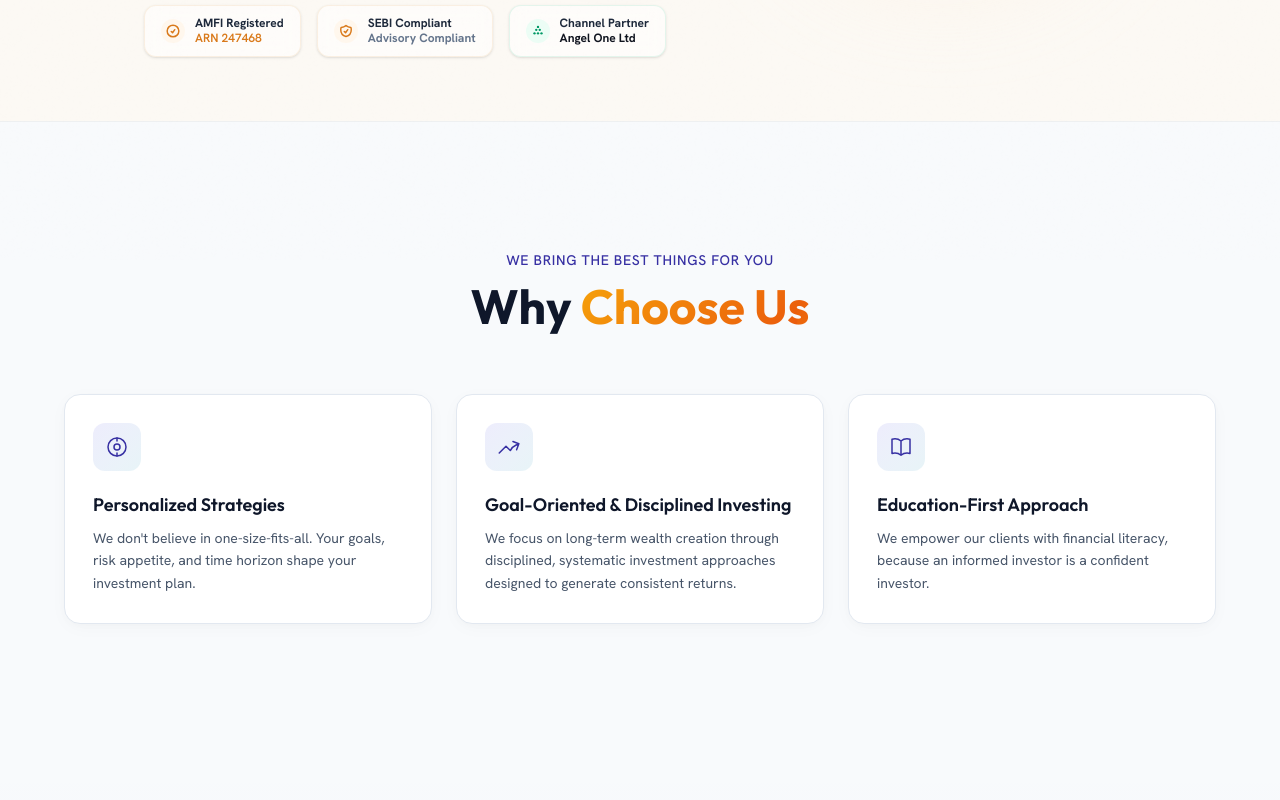
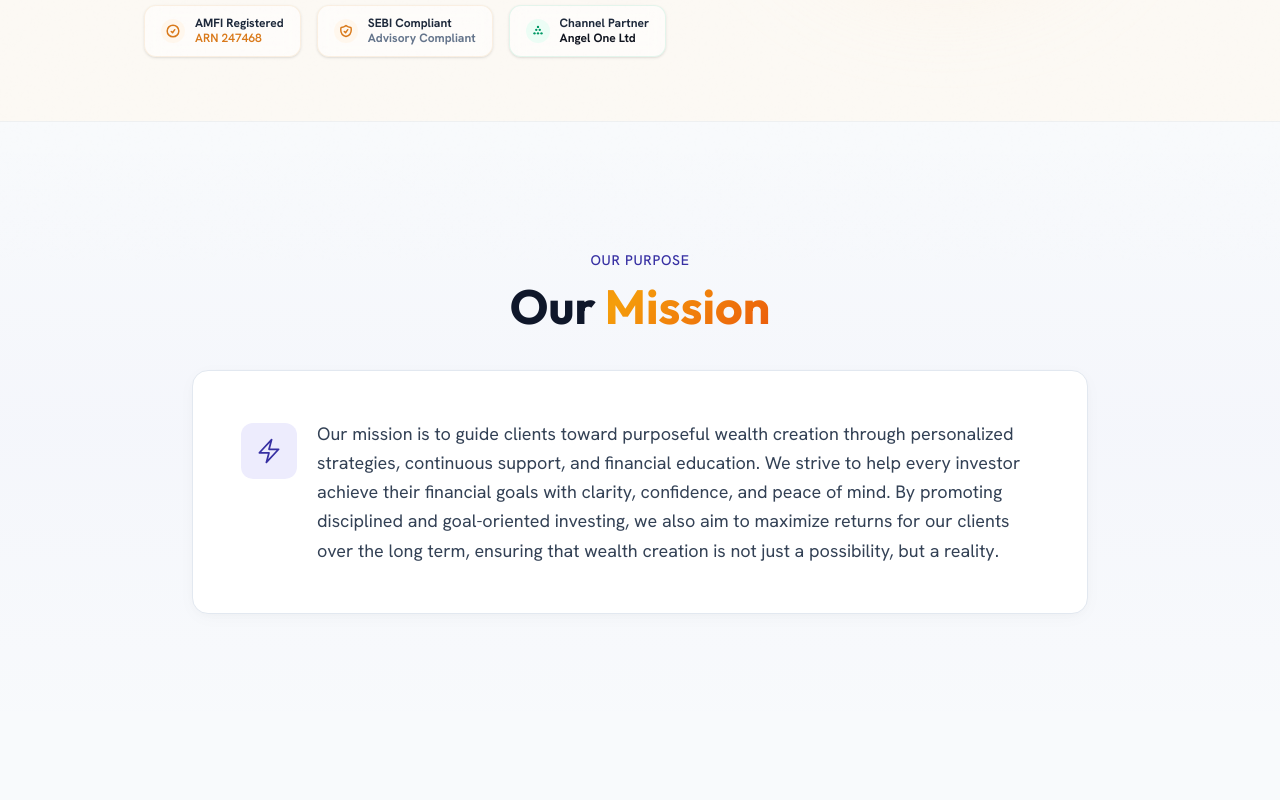
Before and after one commit to 0Akshat005/wealth-acumen, a Next.js app: page /about in a window 1280 px wide. Shown: the part 540-1340 px from the top of the page. Built offline with nearby package versions, Linux system fonts and the light colour scheme; a web font is replaced by a local one.

Commit message:
style: remove redundant Why Choose Us section from About page

```diff
--- a/src/app/about/page.tsx
+++ b/src/app/about/page.tsx
@@ -202,39 +202,7 @@ export default function AboutPage() {
         </div>
       </section>
 
-      {/* ═══ WHY CHOOSE US ═══ */}
-      <section className="section-padding">
-        <div className="max-w-6xl mx-auto">
-          <FadeInSection>
-            <div className="text-center mb-16">
-              <p className="text-sm font-medium text-indigo-600 tracking-wider uppercase mb-3">
-                We bring the best things for you
-              </p>
-              <h2 className="font-[family-name:var(--font-outfit)] text-3xl sm:text-4xl md:text-5xl font-bold text-slate-900">
-                Why <span className="gradient-text">Choose Us</span>
-              </h2>
-            </div>
-          </FadeInSection>
 
-          <div className="grid sm:grid-cols-2 lg:grid-cols-3 gap-6">
-            {top3.map((item, i) => (
-              <FadeInSection key={item.title} delay={i * 0.1}>
-                <div className="glass glass-hover rounded-2xl p-7 h-full">
-                  <div className="w-12 h-12 rounded-xl bg-gradient-to-br from-indigo-500/10 to-cyan-500/10 flex items-center justify-center mb-5 text-indigo-600">
-                    {iconMap[item.icon] || iconMap.target}
-                  </div>
-                  <h3 className="font-[family-name:var(--font-outfit)] text-lg font-semibold text-slate-900 mb-2">
-                    {item.title}
-                  </h3>
-                  <p className="text-sm text-slate-600 leading-relaxed">
-                    {item.description}
-                  </p>
-                </div>
-              </FadeInSection>
-            ))}
-          </div>
-        </div>
-      </section>
 
       {/* ═══ OUR MISSION ═══ */}
       <section className="section-padding bg-gradient-to-b from-transparent via-indigo-500/[0.02] to-transparent">
```
